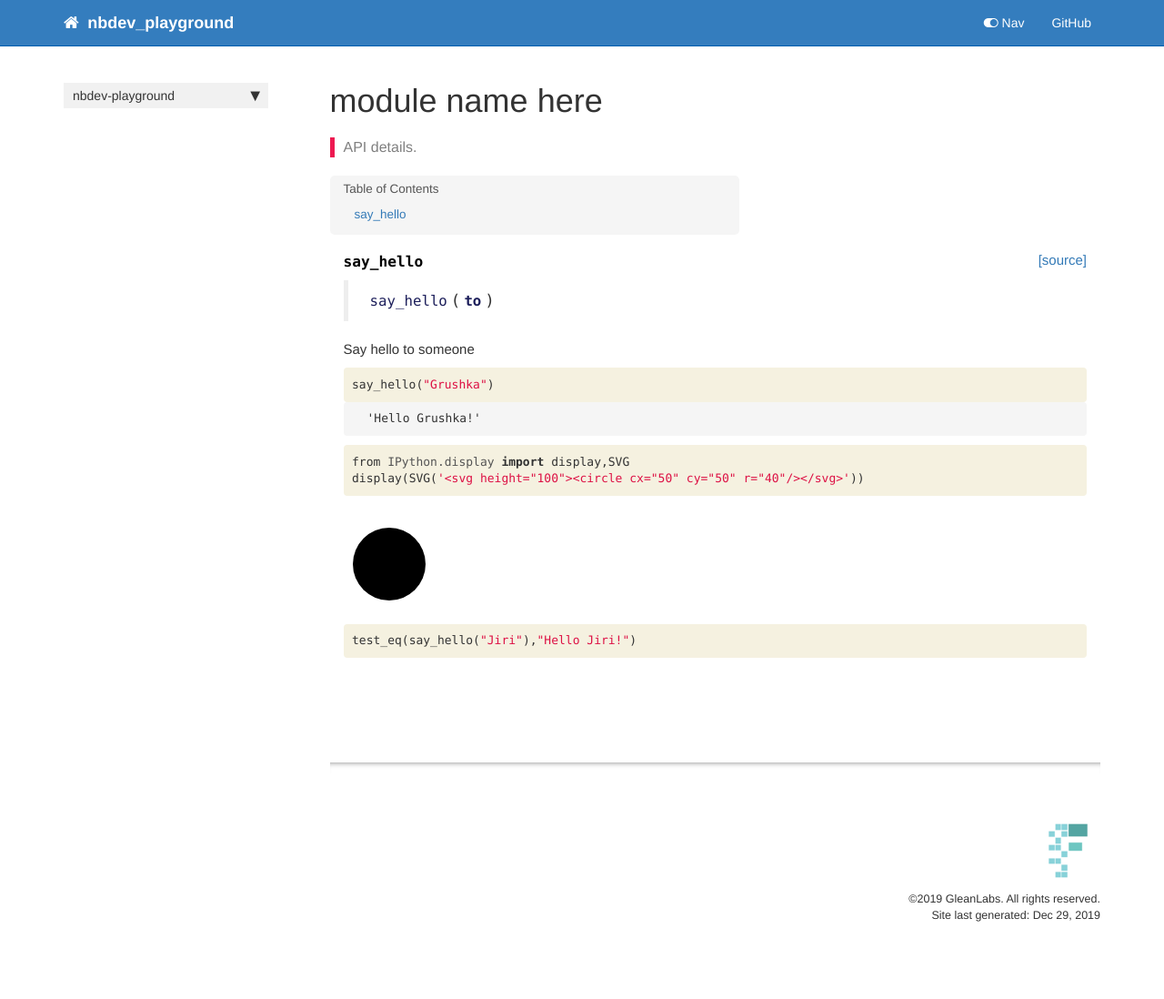
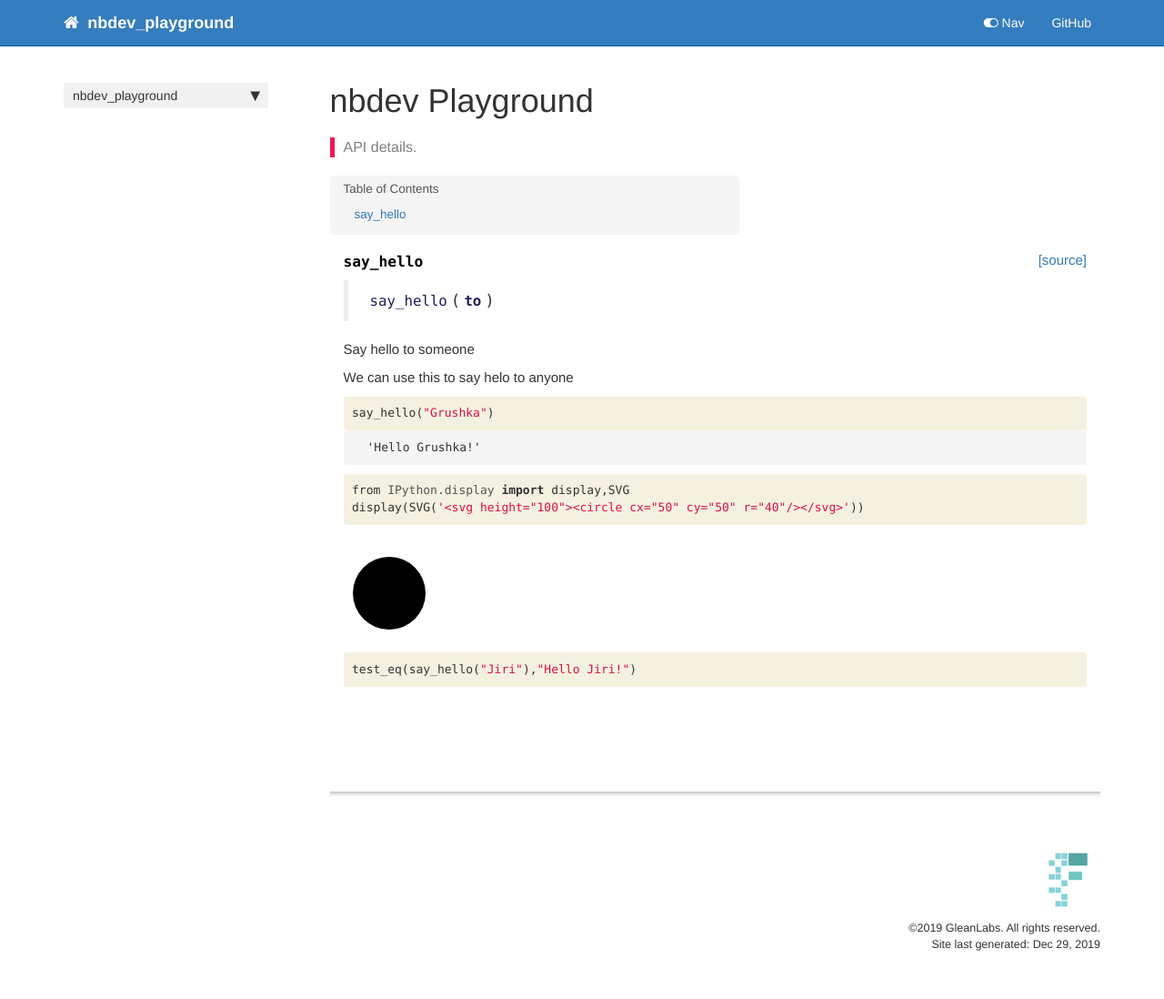
Before and after one commit to tempit/nbdev-playground, a Jekyll site: the page built from docs/core.html, in a window 1280 px wide. Shown: the whole page at 91% size. Built offline with Jekyll 4.4.1, drawn with Linux system fonts in a browser that asks for light colours; nearby versions of some CDN libraries; comment, search, counter and statistics services are not loaded; before the commit the page ends 1066 px from its top, so only the background shows below that.

Commit message:
build docs again

```diff
--- a/docs/_data/sidebars/home_sidebar.yml
+++ b/docs/_data/sidebars/home_sidebar.yml
@@ -10,9 +10,9 @@ entries:
       title: Overview
       url: /
     - output: web,pdf
-      title: module name here
+      title: nbdev Playground
       url: /core
     output: web
-    title: nbdev-playground
+    title: nbdev_playground
   output: web
   title: Sidebar
--- a/docs/core.html
+++ b/docs/core.html
@@ -1,6 +1,6 @@
 ---
 
-title: module name here
+title: nbdev Playground
 
 keywords: fastai
 sidebar: home_sidebar
@@ -45,6 +45,13 @@ summary: "API details."
 </div>
 </div>
 
+</div>
+<div class="cell border-box-sizing text_cell rendered"><div class="inner_cell">
+<div class="text_cell_render border-box-sizing rendered_html">
+<p>We can use this to say helo to anyone</p>
+
+</div>
+</div>
 </div>
 <div class="cell border-box-sizing code_cell rendered">
 <div class="input">
--- a/docs/sidebar.json
+++ b/docs/sidebar.json
@@ -1,6 +1,6 @@
 {
-  "nbdev-playground": {
+  "nbdev_playground": {
     "Overview": "/",
-    "module name here": "/core"
+    "nbdev Playground": "/core"
   }
 }
```
